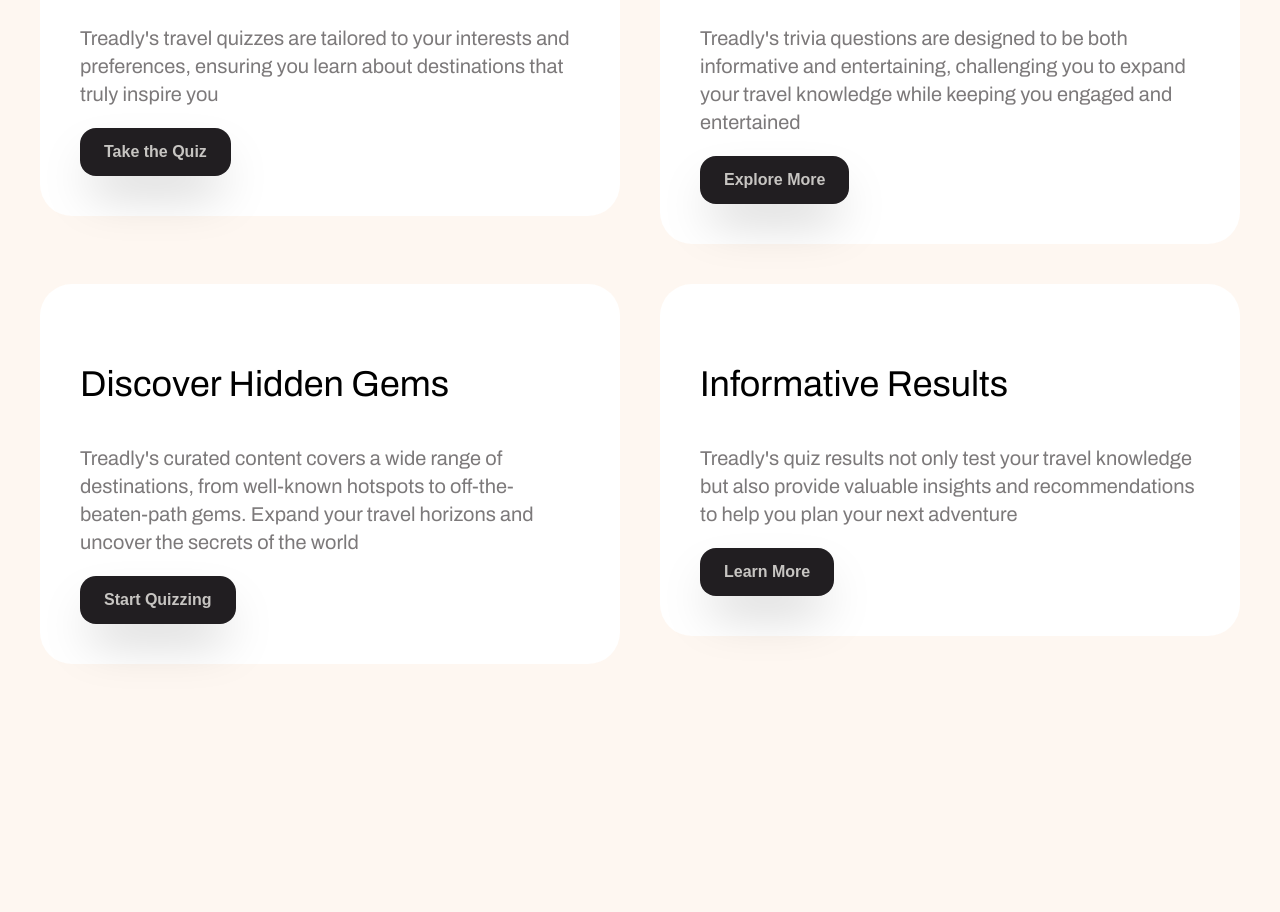
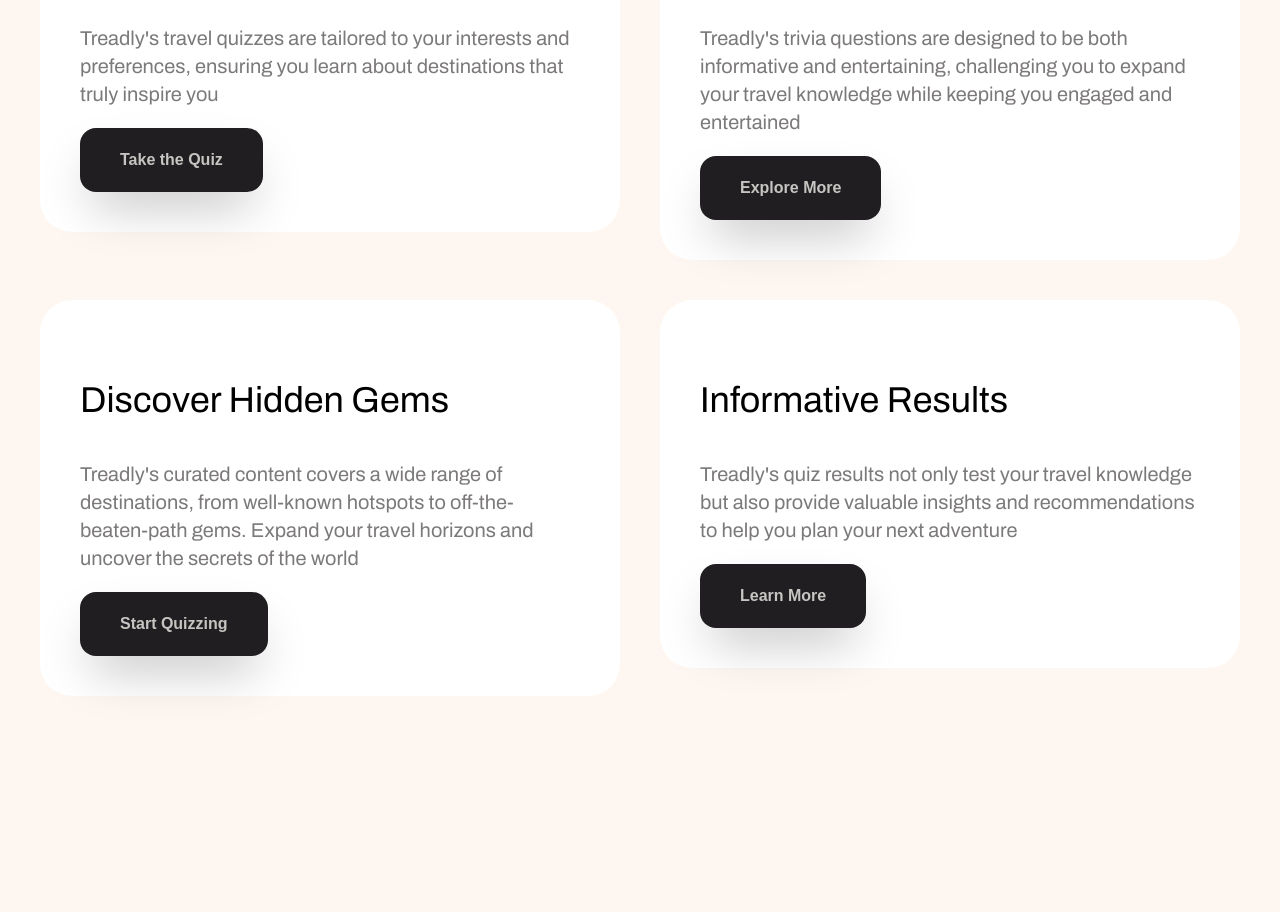
Before and after one commit to Taj-2005/Treadly, a Next.js app: page /about in a window 1280 px wide. Shown: the part 1200-2112 px from the top of the page. Built offline with nearby package versions, Linux system fonts and the light colour scheme; grey boxes are pictures that could not be loaded.

Commit message:
Button Component Added

```diff
--- a/src/app/components/About/About.jsx
+++ b/src/app/components/About/About.jsx
@@ -1,4 +1,5 @@
 import Link from "next/link";
+import Button from "../Button/Button";
 
 export default function About() {
     return (
@@ -15,9 +16,7 @@
                 <div className="text-4xl sm:text-5xl md:text-6xl font-archivo font-extrabold text-black pt-10 pb-5 text-center md:text-start">Discover Hidden Gems</div>
                 <div className="text-xl font-archivo font-bold text-[#7c797a] pt-5 pb-5 md:text-start text-center">Treadly's curated trivia covers a wide range of topics,<br></br> from local history and culture to popular attractions and<br></br> off-the-beaten-path adventures</div>
                 <Link href="/quizzes">
-                    <button className="text-[#C7C5C2] text-archivo font-semibold bg-[#211E21] p-4 md:py-5 md:px-10 rounded-2xl hover:text-white hover:scale-105 transition shadow-2xl">
-                        Start Quizzing
-                    </button>
+                    <Button text="Start Quizzing" />
                 </Link>
 
             </div>
@@ -30,9 +29,7 @@
                     <div className="text-2xl sm:text-3xl md:text-4xl font-archivo font-extrabold text-black pt-10 pb-5 text-start md:text-start">Personalized Quizzes</div>
                     <div className="text-xl font-archivo font-bold text-[#7c797a] pt-5 pb-5 md:text-start text-start">Treadly's travel quizzes are tailored to your interests and preferences, ensuring you learn about destinations that truly inspire you</div>
                     <Link href="/quizzes">
-                        <button className="text-[#C7C5C2] text-archivo font-semibold bg-[#211E21] p-2 md:py-3 md:px-6 rounded-2xl hover:text-white hover:scale-105 transition shadow-2xl">
-                            Take the Quiz
-                        </button>
+                        <Button text="Take the Quiz" />
                     </Link>
                 </div>
 
@@ -40,9 +37,7 @@
                     <div className="text-2xl sm:text-3xl md:text-4xl font-archivo font-extrabold text-black pt-10 pb-5 text-start md:text-start">Engaging Trivia</div>
                     <div className="text-xl font-archivo font-bold text-[#7c797a] pt-5 pb-5 md:text-start text-start">Treadly's trivia questions are designed to be both informative and entertaining, challenging you to expand your travel knowledge while keeping you engaged and entertained</div>
                     <Link href="/quizzes">
-                        <button className="text-[#C7C5C2] text-archivo font-semibold bg-[#211E21] p-2 md:py-3 md:px-6 rounded-2xl hover:text-white hover:scale-105 transition shadow-2xl">
-                            Explore More
-                        </button>
+                        <Button text="Explore More" />
                     </Link>
                 </div>
 
@@ -50,9 +45,7 @@
                     <div className="text-2xl sm:text-3xl md:text-4xl font-archivo font-extrabold text-black pt-10 pb-5 text-start md:text-start">Discover Hidden Gems</div>
                     <div className="text-xl font-archivo font-bold text-[#7c797a] pt-5 pb-5 md:text-start text-start">Treadly's curated content covers a wide range of destinations, from well-known hotspots to off-the-beaten-path gems. Expand your travel horizons and uncover the secrets of the world</div>
                     <Link href="/quizzes">
-                        <button className="text-[#C7C5C2] text-archivo font-semibold bg-[#211E21] p-2 md:py-3 md:px-6 rounded-2xl hover:text-white hover:scale-105 transition shadow-2xl">
-                            Start Quizzing
-                        </button>
+                        <Button text="Start Quizzing" />
                     </Link>
                 </div>
 
@@ -60,9 +53,7 @@
                     <div className="text-2xl sm:text-3xl md:text-4xl font-archivo font-extrabold text-black pt-10 pb-5 text-start md:text-start">Informative Results</div>
                     <div className="text-xl font-archivo font-bold text-[#7c797a] pt-5 pb-5 md:text-start text-start">Treadly's quiz results not only test your travel knowledge but also provide valuable insights and recommendations to help you plan your next adventure</div>
                     <Link href="/quizzes">
-                        <button className="text-[#C7C5C2] text-archivo font-semibold bg-[#211E21] p-2 md:py-3 md:px-6 rounded-2xl hover:text-white hover:scale-105 transition shadow-2xl">
-                            Learn More
-                        </button>
+                        <Button text="Learn More" />
                     </Link>
                 </div>
             </div>
@@ -72,9 +63,7 @@
                 <div className="text-4xl sm:text-5xl md:text-4xl font-archivo font-extrabold text-black pt-10 pb-5 text-center md:text-start">Plan Your Next Adventure</div>
                 <div className="text-xl font-archivo font-bold text-[#7c797a] pt-5 pb-5 md:text-start text-center">With Treadly, you can explore the world like never before. Personalized quizzes, engaging trivia, and informative results help you discover hidden gems, expand your travel horizons,and plan your next unforgettable journey</div>
                 <Link href="/quizzes">
-                    <button className="text-[#C7C5C2] text-archivo font-semibold bg-[#211E21] p-4 md:py-5 md:px-10 rounded-2xl hover:text-white hover:scale-105 transition shadow-2xl">
-                        Get Started
-                    </button>
+                    <Button text="Get Started" />
                 </Link>
 
             </div>
--- /dev/null
+++ b/src/app/components/Button/Button.jsx
@@ -0,0 +1,10 @@
+export default function Button({ text, onClick }) {
+    return (
+      <button
+        onClick={onClick ?? undefined}
+        className="text-[#C7C5C2] text-archivo font-semibold bg-[#211E21] p-4 md:py-5 md:px-10 rounded-2xl hover:text-white hover:scale-105 transition shadow-2xl"
+      >
+        {text}
+      </button>
+    );
+  }
--- a/src/app/components/MainContent/MainContent.jsx
+++ b/src/app/components/MainContent/MainContent.jsx
@@ -2,6 +2,7 @@
 
 import { motion } from "framer-motion";
 import { useRef, useEffect } from "react";
+import Button from "../Button/Button";
 
 export default function MainContent() {
     const inputRef = useRef(null);
@@ -45,9 +46,7 @@
                         className="font-archivo bg-white text-black p-4 md:p-5 font-semibold rounded"
                         placeholder="Enter your Destination"
                     />
-                    <button className="text-[#C7C5C2] text-archivo font-semibold bg-[#211E21] p-4 md:py-5 md:px-10 rounded-2xl hover:text-white hover:scale-105 transition shadow-2xl">
-                        Start
-                    </button>
+                    <Button text="Start"/>
                 </div>
 
 
```
